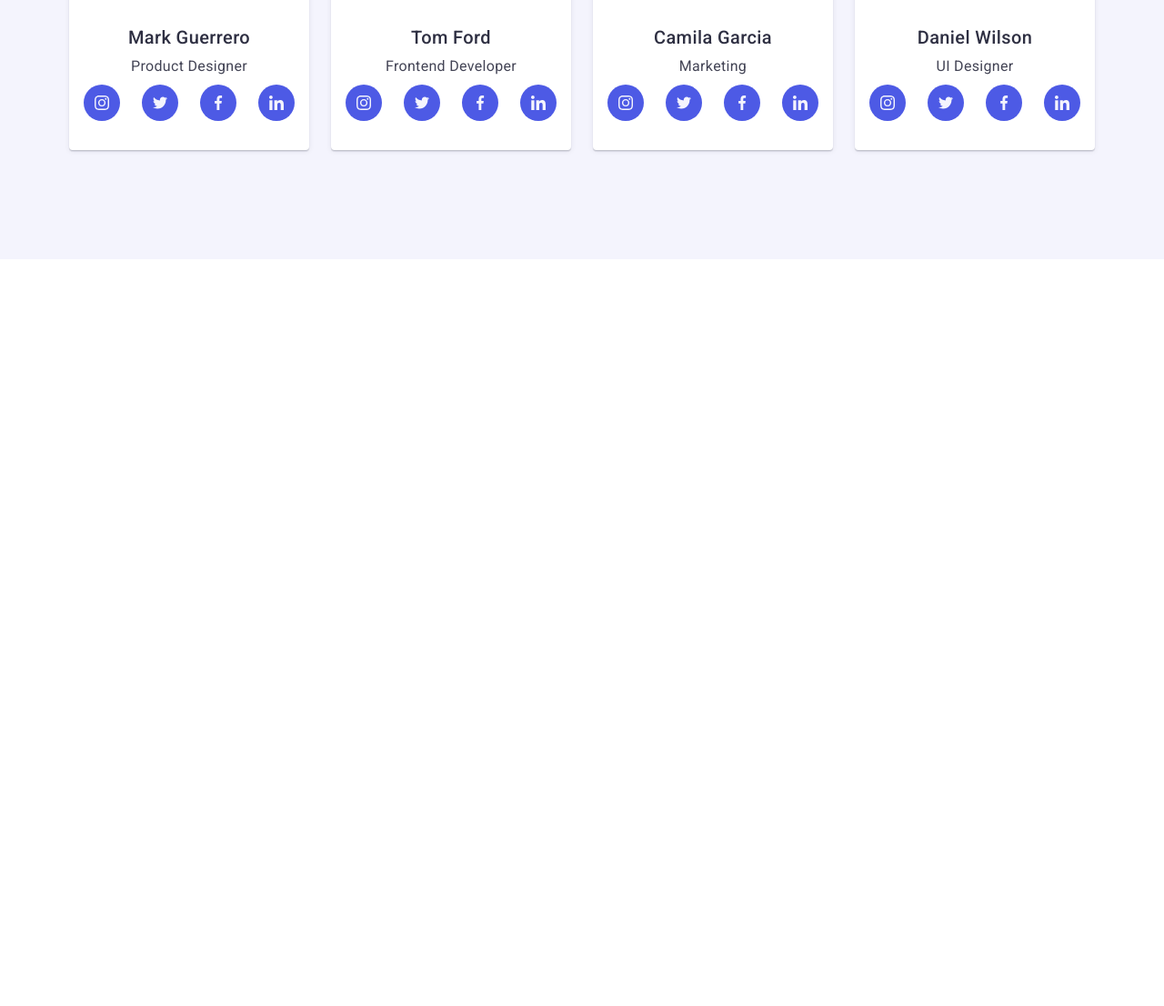
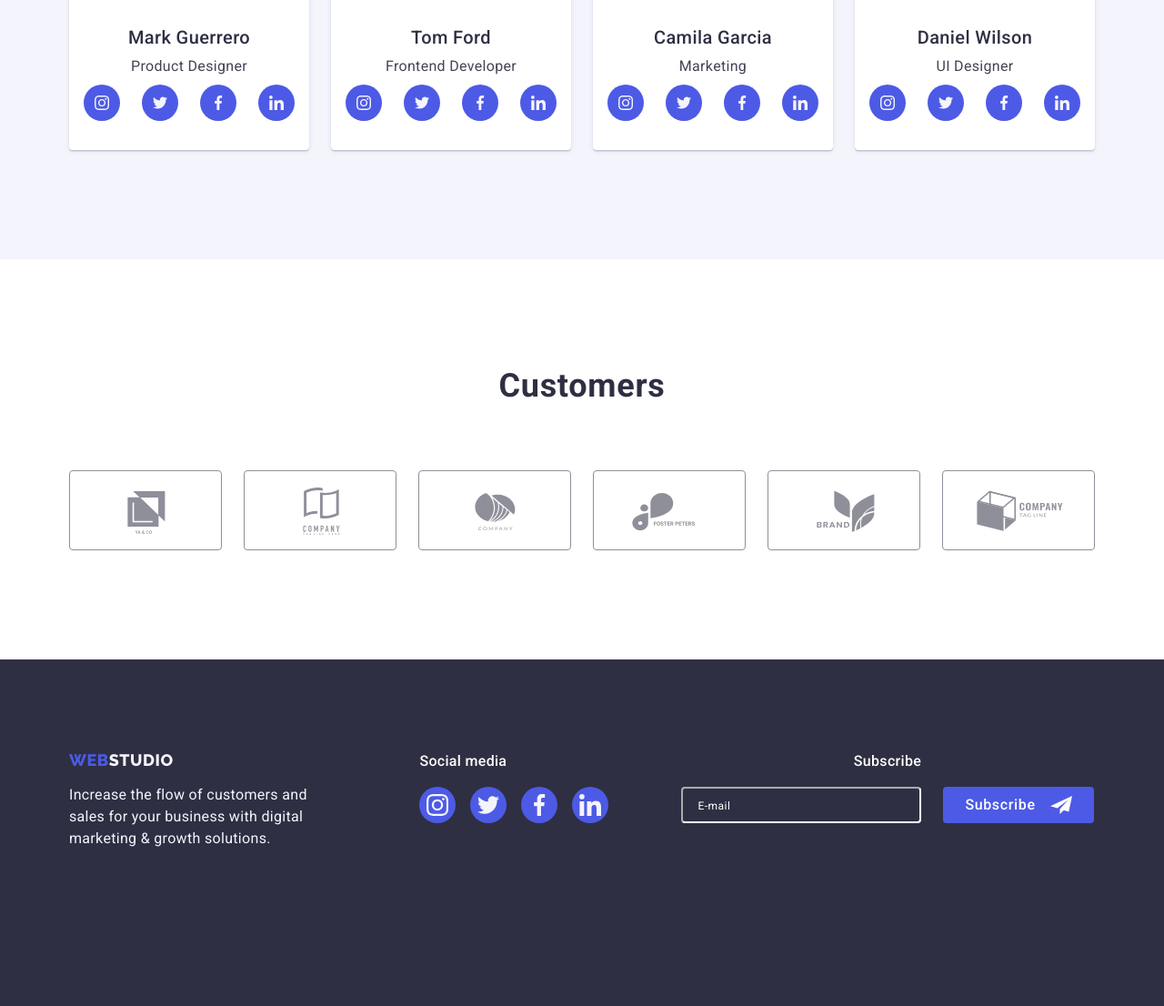
Before and after one commit to vadym-savchenko/goit-markup-hw-07, a plain HTML site: page index.html in a window 1280 px wide. Shown: the part 1514-2620 px from the top of the page at 91% size. Before the commit the page ends 1799 px from the top, so only its background shows below. Drawn offline with nearby package versions, Linux system fonts and the light colour scheme.

Commit message:
секция 4 и футер

```diff
--- a/css/style.css
+++ b/css/style.css
@@ -316,7 +316,6 @@ img {
   background-color: var(--cloud-bg-color);
   padding-top: 72px;
   padding-bottom: 96px;
-  /*  */
 }
 /* Desktop screen  */
 @media only screen and (min-width: 1158px) {
@@ -344,12 +343,13 @@ img {
   box-shadow: 0px 1px 6px rgba(46, 47, 66, 0.08),
     0px 1px 1px rgba(46, 47, 66, 0.16), 0px 2px 1px rgba(46, 47, 66, 0.08);
   border-radius: 0px 0px 4px 4px;
+}
 @media only screen and (min-width: 768pxpx) {
   .employers-item {
-      flex-basis: calc((100% - 48px) / 3);
+    flex-basis: calc((100% - 24px) / 2);
   }
 }
-}
+
 @media only screen and (min-width: 1158px) {
   .employers-item {
     flex-basis: calc((100% - 72px) / 4);
@@ -389,13 +389,30 @@ img {
 
 .client-list {
   display: flex;
+  flex-wrap: wrap;
   padding: 0px;
-  gap: 24px;
+  gap: 72px 16px;
+}
+@media only screen and (min-width: 768px) {
+  .client-list {
+    gap: 72px 24px;
+  }
 }
 .client-item {
+  width: 190px;
+  height: 88px;
+  flex-basis: calc((100% - 16px) / 2);
+}
+@media only screen and (min-width: 768px) {
+  .client-item {
+    width: 168px;
+    flex-basis: calc((100% - 48px) / 3);
+  }
+}
+@media only screen and (min-width: 1158px) {
+  .client-item {
     flex-basis: calc((100% - 120px) / 6);
-  height: 88px;
-  width: 168px;
+  }
 }
 .client-link {
   display: flex;
@@ -422,10 +439,18 @@ img {
 /* Footer  */
 .footer {
   background-color: var(--navy-blue-bg-color);
+  padding: 96px 0;
+}
+@media only screen and (min-width: 1158px) {
+  .footer {
     padding: 100px 0;
   }
+}
 .footer .logotype {
-  display: inline-block;
+  display: block;
+  text-align: center;
+  margin-right: 0;
+  margin-left: 0;
   color: var(--blue-nomal-color);
   font-family: 'Raleway', sans-serif;
   font-weight: 800;
@@ -435,6 +460,11 @@ img {
   text-transform: uppercase;
   margin-bottom: 16px;
 }
+@media only screen and (min-width: 768px) {
+  .footer .logotype {
+    text-align: start;
+  }
+}
 .footer-accent {
   color: var(--cloud-text-color);
 }
@@ -443,44 +473,115 @@ img {
   width: 264px;
 }
 .footer-media {
+  text-align: center;
   font-weight: 500;
   color: var(--white-text-color);
   margin-bottom: 16px;
 }
+@media only screen and (min-width: 768px) {
+  .footer-media {
+    text-align: start;
+  }
+}
 .container-block {
   display: flex;
   align-items: baseline;
+  flex-direction: column;
+}
+@media only screen and (min-width: 768px) {
+  .container-block {
+    flex-direction: row;
+    flex-wrap: wrap;
+    align-items: baseline;
+  }
+}
+@media only screen and (min-width: 1158px) {
+  .container-block {
+  }
 }
 .logo-block {
+  margin: 0 auto;
+  margin-bottom: 72px;
+}
+@media only screen and (min-width: 768px) {
+  .logo-block {
+    margin-right: 24px;
+    margin-left: 108px;
+  }
+}
+@media only screen and (min-width: 1158px) {
+  .logo-block {
     margin-right: 120px;
+    margin-left: 0;
+  }
 }
 .footer .social-list-link:hover,
 .footer .social-list-link:focus {
   background-color: var(--green-accent-color);
 }
 .media-block {
+  margin: 0 auto;
+  margin-bottom: 72px;
+}
+@media only screen and (min-width: 768px) {
+  .media-block {
+  }
+}
+@media only screen and (min-width: 1158px) {
+  .media-block {
     margin-right: 80px;
+    margin-bottom: 0;
+  }
 }
 .footer .social-list {
   display: flex;
   gap: 16px;
 }
 .subscribe-block {
+  margin: 0 auto;
+}
+@media only screen and (min-width: 768px) {
+  .subscribe-block {
+    margin-left: 108px;
+  }
+}
+@media only screen and (min-width: 1158px) {
+  .subscribe-block {
+    margin-left: 0;
+  }
 }
 .footer-subscribe {
+  text-align: center;
   color: var(--white-text-color);
   font-weight: 500;
   margin-bottom: 16px;
 }
 .subscribe-form {
+  /*  */
+  /* flex-direction: column; */
+}
+@media only screen and (min-width: 768px) {
+  .subscribe-form {
     display: flex;
   }
+}
+.subscribe-field {
+  display: block;
+  width: 398px;
+  height: 40px;
+  margin-top: 16px;
+  margin-bottom: 16px;
+}
+@media only screen and (min-width: 768px) {
   .subscribe-field {
     width: 264px;
-  height: 40px;
     margin-right: 24px;
+    margin-top: 0;
+    margin-bottom: 0;
+  }
 }
 .subscribe-input {
+  display: block;
   width: 100%;
   height: 100%;
   padding: 8px 16px;
@@ -645,6 +746,11 @@ img {
   color: var(--white-text-color);
   background-color: var(--blue-nomal-color);
   transition: background-color var(--anim-time);
+  margin: 0 auto;
+}
+@media only screen and (min-width: 768px) {
+  .button.subscribe {
+  }
 }
 .button.subscribe:focus,
 .button.subscribe:hover {
--- a/index.html
+++ b/index.html
@@ -126,7 +126,7 @@
       </section>
       <!-- Section-2  -->
 
-       <section class="second-section">
+      <section class="second-section">
         <div class="container">
           <h2 class="second-title">What are we doing</h2>
           <ul class="service-list list">
@@ -407,7 +407,7 @@
         </div>
       </section>
       <!-- Section 4 Customers  -->
-      <!-- <section class="section">
+      <section class="section">
         <div class="container">
           <h2 class="second-title">Customers</h2>
           <ul class="client-list list">
@@ -492,9 +492,9 @@
           </ul>
         </div>
       </section>
-    </main> -->
+    </main>
     <!-- Footer  -->
-    <!-- <footer class="footer">
+    <footer class="footer">
       <div class="container container-block">
         <div class="logo-block">
           <a class="logotype link" href="./index.html"
@@ -584,7 +584,7 @@
           </form>
         </div>
       </div>
-    </footer> -->
+    </footer>
 
     <!-- MODAL WINDOW  -->
     <div class="backdrop is-hidden" data-modal>
```
Lines whose indentation alone changed are shown as unchanged.
